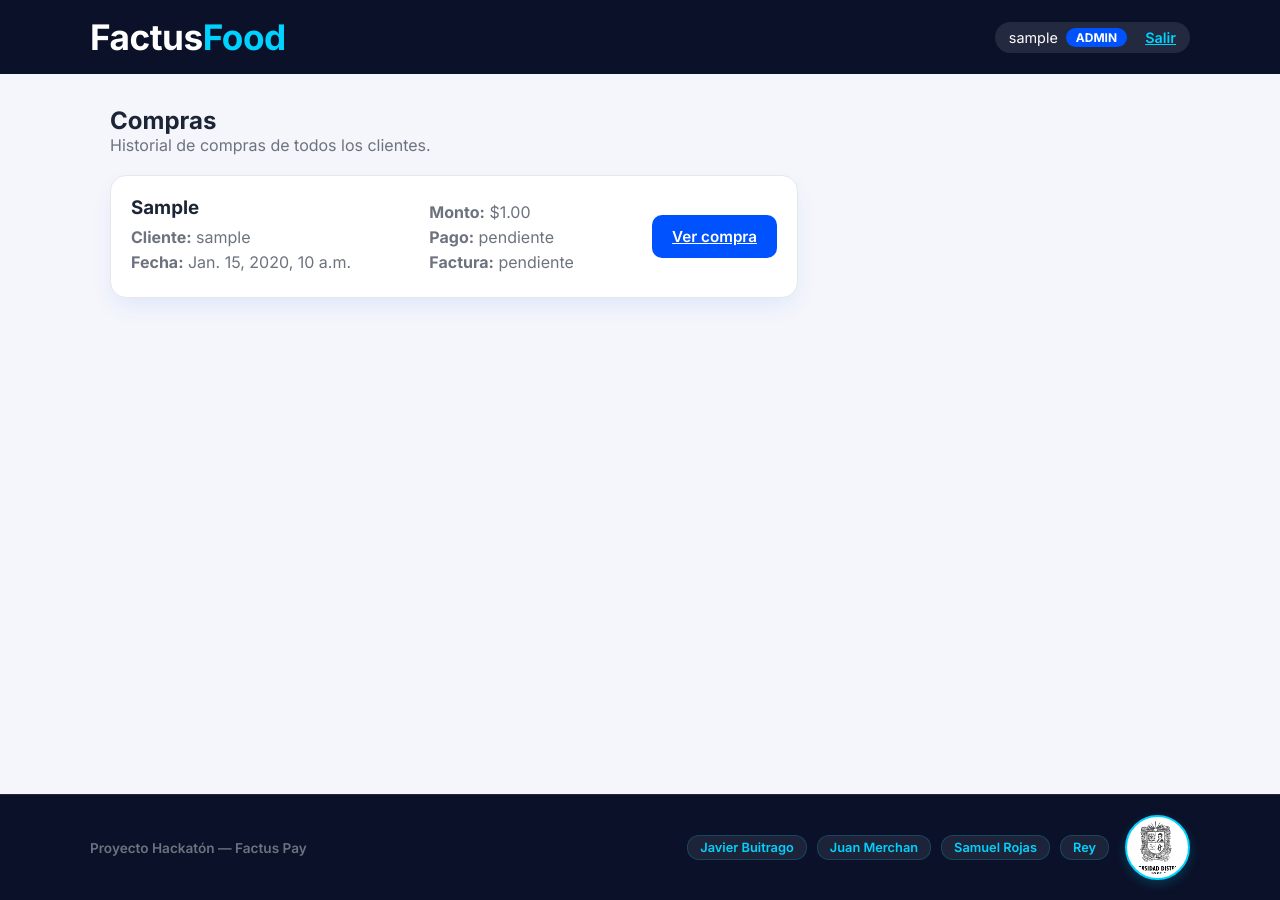
After one commit to Neo-meme/Hackaton, a Django app: page /panel/compras/ in a window 1280 px wide. The commit adds this page. Run offline with Django 5.2, Linux system fonts and the light colour scheme; a user stored in the database is signed in; tables that the repository leaves empty hold one stand-in row (values such as "Sample post").

Commit message:
Se agrega vista para ver compras

```diff
--- /dev/null
+++ b/api/templates/admin_compras.html
@@ -0,0 +1,78 @@
+{% extends "base.html" %}
+
+{% block content %}
+
+<div class="view-screen">
+    <main class="main-container">
+        <section class="menu-section">
+            <div class="menu-header">
+                <div>
+                    <h2>Compras</h2>
+                    <p class="subtitle">Historial de compras de todos los clientes.</p>
+                </div>
+            </div>
+
+            <div class="purchases-list">
+                {% for compra in compras %}
+                <div class="purchase-card">
+                    <div>
+                        <h3>{{ compra.referencia }}</h3>
+                        <p><strong>Cliente:</strong> {{ compra.usuario.username }}</p>
+                        <p><strong>Fecha:</strong> {{ compra.fecha }}</p>
+                    </div>
+
+                    <div>
+                        <p><strong>Monto:</strong> ${{ compra.monto }}</p>
+                        <p><strong>Pago:</strong> {{ compra.estado_pago }}</p>
+                        <p><strong>Factura:</strong> {{ compra.estado_factura }}</p>
+                    </div>
+
+                    <a href="{% url 'verificar_pago' compra.id %}" class="btn btn-primary">
+                        Ver compra
+                    </a>
+                </div>
+                {% empty %}
+                <p>No existen compras registradas.</p>
+                {% endfor %}
+            </div>
+        </section>
+    </main>
+</div>
+
+<style>
+.purchases-list {
+    display: flex;
+    flex-direction: column;
+    gap: 15px;
+}
+
+.purchase-card {
+    background: var(--bg-card);
+    border: 1px solid var(--border-color);
+    border-radius: var(--radius-lg);
+    padding: 20px;
+    box-shadow: var(--shadow);
+    display: flex;
+    justify-content: space-between;
+    align-items: center;
+    gap: 20px;
+}
+
+.purchase-card h3 {
+    margin-bottom: 8px;
+}
+
+.purchase-card p {
+    color: var(--text-muted);
+    margin: 5px 0;
+}
+
+@media (max-width: 700px) {
+    .purchase-card {
+        flex-direction: column;
+        align-items: flex-start;
+    }
+}
+</style>
+
+{% endblock %}
--- a/api/urls.py
+++ b/api/urls.py
@@ -1,5 +1,23 @@
 from django.urls import path
-from .views import index, login_view, panel, productos, agregar_carrito, carrito, aumentar_carrito, disminuir_carrito, checkout, verificar_pago, productos_admin, crear_producto, editar_producto, eliminar_producto, cerrar_sesion
+from .views import (
+    index,
+    login_view,
+    panel,
+    productos,
+    agregar_carrito,
+    carrito,
+    aumentar_carrito,
+    disminuir_carrito,
+    checkout,
+    verificar_pago,
+    productos_admin,
+    crear_producto,
+    editar_producto,
+    eliminar_producto,
+    mis_compras,
+    compras_admin,
+    cerrar_sesion
+)
 
 urlpatterns = [
     path("", index),
@@ -17,4 +35,6 @@ urlpatterns = [
     path("carrito/disminuir/<int:id>/", disminuir_carrito, name="disminuir_carrito"),
     path("checkout/", checkout, name="checkout"),
     path("verificar-pago/<int:id>/", verificar_pago, name="verificar_pago"),
+    path("mis-compras/", mis_compras, name="mis_compras"),
+    path("panel/compras/", compras_admin, name="compras_admin"),
 ]
--- a/api/views.py
+++ b/api/views.py
@@ -307,3 +307,29 @@ def verificar_pago(request, id):
             "resultado": resultado
         }
     )
+
+
+@login_required
+def mis_compras(request):
+    compras = Transaccion.objects.filter(
+        usuario=request.user
+    ).order_by("-fecha")
+
+    return render(
+        request,
+        "mis_compras.html",
+        {"compras": compras}
+    )
+
+@login_required
+@user_passes_test(es_admin)
+def compras_admin(request):
+    compras = Transaccion.objects.select_related(
+        "usuario"
+    ).order_by("-fecha")
+
+    return render(
+        request,
+        "admin_compras.html",
+        {"compras": compras}
+    )
```
Also changed, not shown: api/templates/mis_compras.html (added, +77 -0 lines), api/templates/productos.html (+9 -29 lines).
